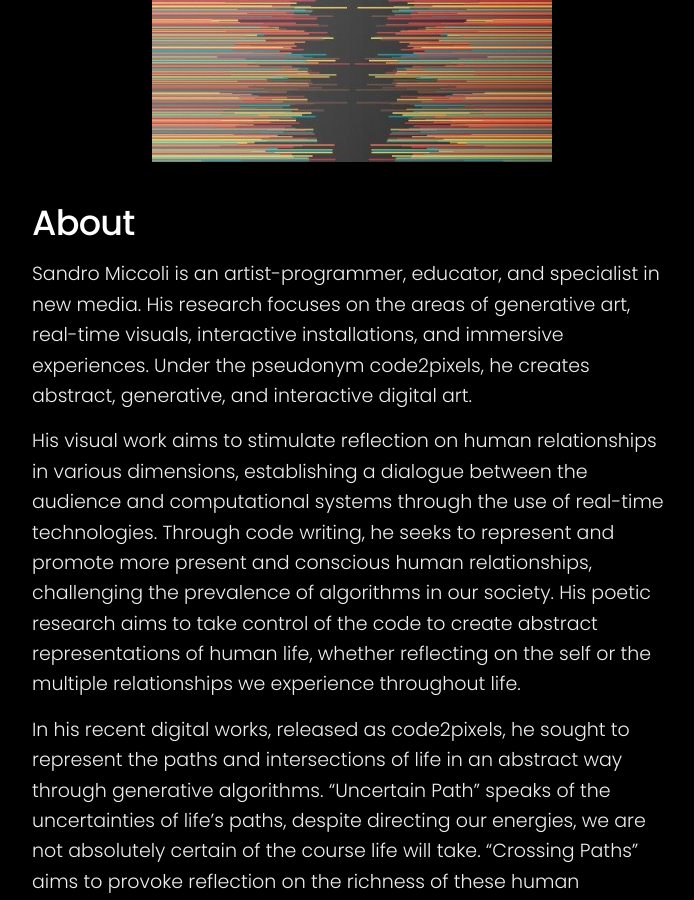
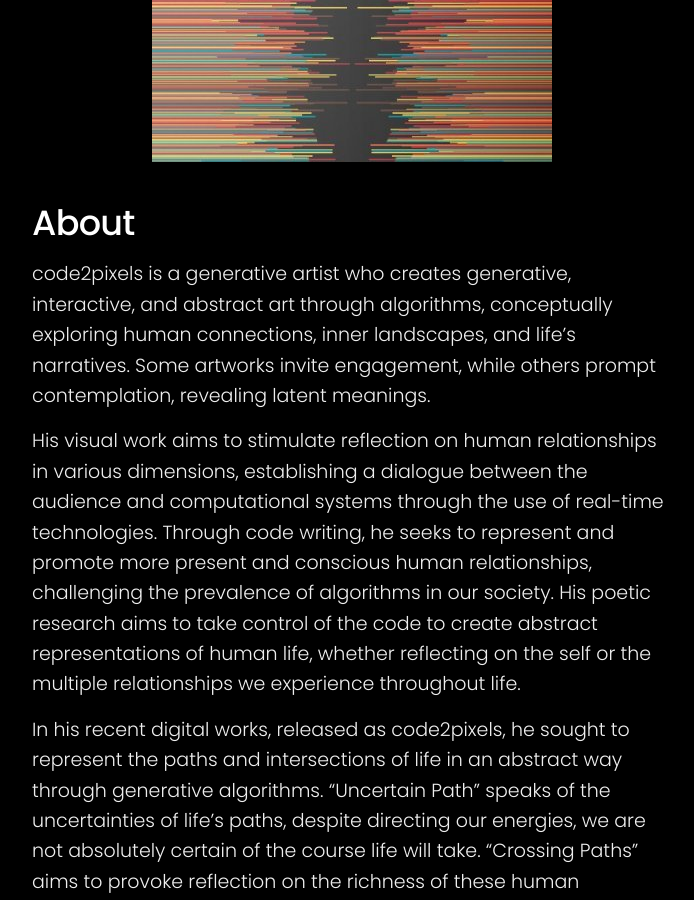
Before and after one commit to code2pixels-genart/code2pixels.xyz, a Jekyll site: the page built from _pages/about.md, in a window 1280 px wide and 900 px high, scrolled down 519 px. Shown: the whole window, without its empty margins (288-982 px from the left). Built offline with Jekyll 4.4.1, drawn with Linux system fonts in a browser that asks for light colours; nearby versions of some CDN libraries.

Commit message:
Update about.md

```diff
--- a/_pages/about.md
+++ b/_pages/about.md
@@ -9,7 +9,8 @@
 
 ## About
 
-Sandro Miccoli is an artist-programmer, educator, and specialist in new media. His research focuses on the areas of generative art, real-time visuals, interactive installations, and immersive experiences. Under the pseudonym code2pixels, he creates abstract, generative, and interactive digital art.
+
+code2pixels is a generative artist who creates generative, interactive, and abstract art through algorithms, conceptually exploring human connections, inner landscapes, and life's narratives. Some artworks invite engagement, while others prompt contemplation, revealing latent meanings.
 
 His visual work aims to stimulate reflection on human relationships in various dimensions, establishing a dialogue between the audience and computational systems through the use of real-time technologies. Through code writing, he seeks to represent and promote more present and conscious human relationships, challenging the prevalence of algorithms in our society. His poetic research aims to take control of the code to create abstract representations of human life, whether reflecting on the self or the multiple relationships we experience throughout life.
 
```
